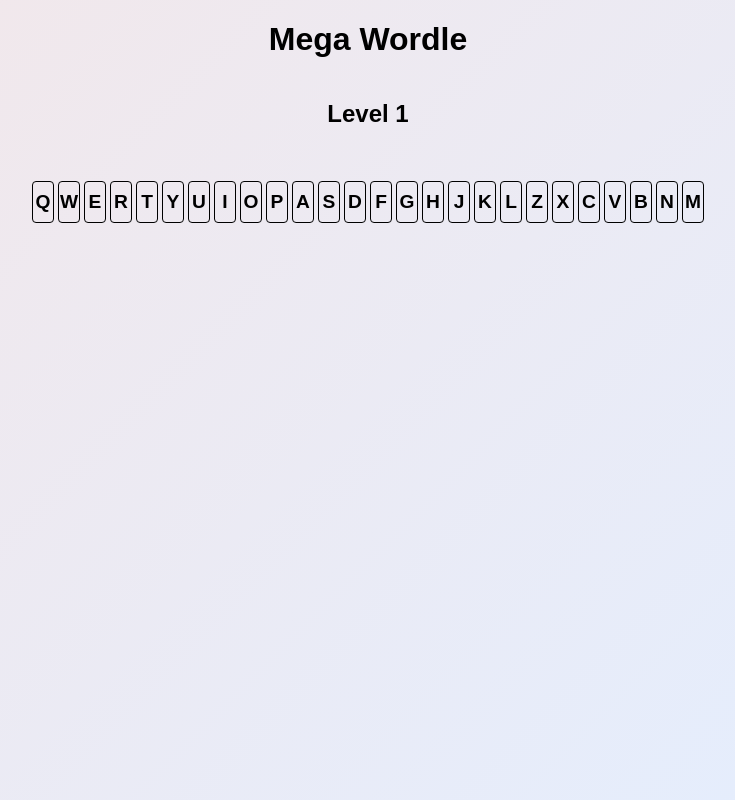
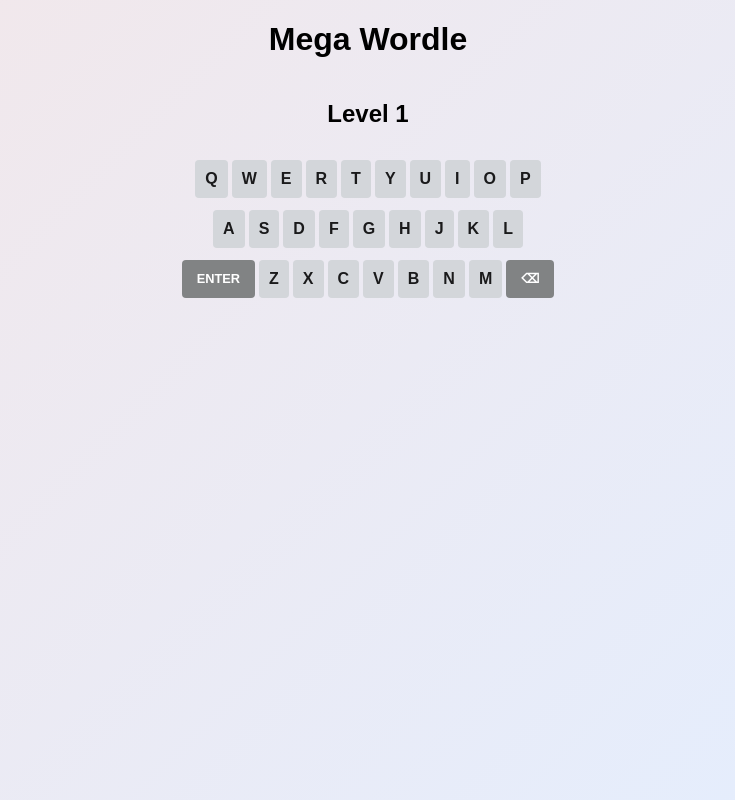
Before and after one commit to jfocha/mega-wordle, a React (Create React App) app: page / in a window 1280 px wide. Shown: the whole page, without its empty margins (272-1007 px from the left). Built offline with nearby package versions, Linux system fonts and the light colour scheme.

Commit message:
build: physical and firtual keyboard integration

```diff
--- a/src/App.js
+++ b/src/App.js
@@ -25,12 +25,11 @@ const App = () => {
   const level = useMemo(() => currentLevelIndex + 1, [currentLevelIndex]);
   const maxAttempts = useMemo(() => targetWord ? 11 - targetWord.length : 0, [targetWord]);
 
-  const handleKeyDown = useCallback((event) => {
-    if (event.keyCode === 13) {
-      if (currentGuess.length !== targetWord.length) return;
-      if (isWordInList(currentGuess)) {
-        const updatedGuesses = [...guesses, currentGuess];
-        setGuesses(updatedGuesses);
+  const handleGuess = useCallback(() => {
+    if (currentGuess.length !== targetWord.length) return;
+    if (isWordInList(currentGuess)) {
+      const updatedGuesses = [...guesses, currentGuess];
+      setGuesses(updatedGuesses);
       if (currentGuess === targetWord) {
         setIsGameOver(true);
         if (level === 5) {
@@ -46,9 +45,29 @@ const App = () => {
       setIsInvalidGuess(true);
       setTimeout(() => setIsInvalidGuess(false), 1000);
     }
+  }, [currentGuess, targetWord, guesses, level, streak, maxAttempts]);
+
+  const handleKeyDown = useCallback((event) => {
+    if (isGameOver) return;
+
+    if (event.key === 'Enter') {
+      handleGuess();
+    } else if (event.key === 'Backspace') {
+      setCurrentGuess(prev => prev.slice(0, -1));
+    } else if (/^[A-Za-z]$/.test(event.key)) {
+      if (currentGuess.length < targetWord.length) {
+        setCurrentGuess(prev => prev + event.key.toUpperCase());
+      }
     }
-  }, [currentGuess, targetWord, guesses, level, streak, maxAttempts]);
-console.log(pickedWords)
+  }, [currentGuess, targetWord.length, isGameOver, handleGuess]);
+
+  useEffect(() => {
+    window.addEventListener('keydown', handleKeyDown);
+    return () => {
+      window.removeEventListener('keydown', handleKeyDown);
+    };
+  }, [handleKeyDown]);
+
   const nextLevel = useCallback(() => {
     if (currentLevelIndex < targetWord.length - 1) {
       setCurrentLevelIndex(currentLevelIndex + 1);
@@ -70,6 +89,17 @@ console.log(pickedWords)
     }
   }, [level]);
 
+  const handleKeyClick = useCallback((letter) => {
+    if (currentGuess.length < targetWord.length && !isGameOver) {
+      setCurrentGuess(prev => prev + letter);
+    }
+  }, [currentGuess, targetWord.length, isGameOver]);
+
+  const handleBackspace = useCallback(() => {
+    setCurrentGuess(prev => prev.slice(0, -1));
+  }, []);
+
+  console.log(pickedWords)
   return (
     <div className="main-container">
       <h1>Mega Wordle</h1>
@@ -84,19 +114,6 @@ console.log(pickedWords)
       {!isGameOver && (
         <div className="wrapper">
           <Row guess={currentGuess} targetWord="" className={isInvalidGuess ? 'invalid' : ''} />
-          <input
-            type="text"
-            value={currentGuess}
-            onChange={(e) => setCurrentGuess(e.target.value.toUpperCase())}
-            onKeyDown={handleKeyDown}
-            maxLength={targetWord.length}
-            onBlur={(e) => {
-              if (e.relatedTarget === null) {
-                e.target.focus();
-              }
-            }}
-            autoFocus
-          />
         </div>
       )}
       {isGameOver && (
@@ -111,7 +128,7 @@ console.log(pickedWords)
                 <button onClick={restartGame}>Restart Game</button>
               </>
             ) : (
-            <button onClick={nextLevel}>Next Level</button>
+              <button onClick={nextLevel}>Next Level</button>
             )
           ) : (
             <>
@@ -121,9 +138,13 @@ console.log(pickedWords)
           )}
         </>
       )}
-      <div className="keyboard">
-        <Keys guesses={guesses} targetWord={targetWord} />
-      </div>
+        <Keys
+          guesses={guesses}
+          targetWord={targetWord}
+          onKeyClick={handleKeyClick}
+          onEnter={handleGuess}
+          onBackspace={handleBackspace}
+        />
     </div>
   );
 };
--- a/src/Keys.css
+++ b/src/Keys.css
@@ -1,13 +1,69 @@
+.key-row {
+  display: flex;
+  flex-wrap: wrap;
+  justify-content: center;
+  margin-bottom: 8px;
+}
+
 .keys {
-    width: 20px;
-    height: 40px;
-    border: 1px solid black;
-    border-radius: 4px;
-    display: inline-flex;
-    justify-content: center;
-    align-items: center;
-    margin: 2px;
-    color: black;
-    font-weight: bold;
-    font-size: 1.2em;
-  }
+  font-size: 1rem;
+  font-weight: bold;
+  padding: 10px;
+  margin: 2px;
+  border: none;
+  border-radius: 4px;
+  cursor: pointer;
+  transition: all 0.2s ease;
+}
+
+/* Default state */
+.keys {
+  background-color: #d3d6da;
+  color: #1a1a1b;
+}
+
+/* Hover state */
+.keys:hover {
+  background-color: #878a8c;
+}
+
+/* Correct state */
+.keys.correct {
+  background-color: #6aaa64;
+  color: white;
+}
+
+/* Present state */
+.keys.present {
+  background-color: #c9b458;
+  color: white;
+}
+
+/* Absent state */
+.keys.absent {
+  background-color: #787c7e;
+  color: white;
+}
+
+.keyboard {
+  display: flex;
+  flex-direction: column;
+  align-items: center;
+}
+
+.key-row {
+  display: flex;
+  justify-content: center;
+  margin-bottom: 8px;
+}
+
+.keys.special {
+  font-size: 0.8rem;
+  padding: 10px 15px;
+  background-color: #818384;
+  color: white;
+}
+
+.keys.special:hover {
+  background-color: #6e7071;
+}
--- a/src/Keys.jsx
+++ b/src/Keys.jsx
@@ -2,16 +2,25 @@
 import React, { useMemo } from "react";
 import "./Keys.css";
 
-const keys = ['Q', 'W', 'E', 'R', 'T', 'Y', 'U', 'I', 'O', 'P', 'A', 'S', 'D', 'F', 'G', 'H', 'J', 'K', 'L', 'Z', 'X', 'C', 'V', 'B', 'N', 'M'];
+const keys = [
+  ["Q", "W", "E", "R", "T", "Y", "U", "I", "O", "P"],
+  ["A", "S", "D", "F", "G", "H", "J", "K", "L"],
+  ["ENTER", "Z", "X", "C", "V", "B", "N", "M", "⌫"],
+];
 
 const getLetterStatus = (letter, guesses, targetWord) => {
-    if (guesses.some(guess => guess.includes(letter))) {
+  if (guesses.some((guess) => guess.includes(letter))) {
     // Check if the letter is in the correct position in any guess
-        if (guesses.some((guess, guessIndex) =>
-            guess.split("").some((guessLetter, letterIndex) =>
+    if (
+      guesses.some((guess, guessIndex) =>
+        guess
+          .split("")
+          .some(
+            (guessLetter, letterIndex) =>
               guessLetter === letter && guessLetter === targetWord[letterIndex]
           )
-        )) {
+      )
+    ) {
       return "correct";
     } else if (targetWord.includes(letter)) {
       return "present";
@@ -19,29 +28,51 @@ const getLetterStatus = (letter, guesses, targetWord) => {
       return "absent";
     }
   }
-    return "untried";
+  return "";
 };
 
-const Keys = React.memo(({ guesses, targetWord }) => {
+const Keys = React.memo(
+  ({ guesses, targetWord, onKeyClick, onEnter, onBackspace }) => {
     const keyStatuses = useMemo(() => {
-      return keys.map(key => ({
-        key,
-        status: getLetterStatus(key, guesses, targetWord)
+      return keys.flat().map((letter) => ({
+        letter,
+        status: ["ENTER", "⌫"].includes(letter)
+          ? "special"
+          : getLetterStatus(letter, guesses, targetWord),
       }));
     }, [guesses, targetWord]);
 
+    const handleKeyClick = (letter) => {
+      if (letter === "ENTER") {
+        onEnter();
+      } else if (letter === "⌫") {
+        onBackspace();
+      } else {
+        onKeyClick(letter);
+      }
+    };
+
     return (
-      <div className="key-row">
-        {keyStatuses.map(({ key, status }) => (
-          <span
-            key={key}
-            className={`keys ${status}`}
+      <div className="keyboard">
+        {keys.map((row, rowIndex) => (
+          <div key={rowIndex} className="key-row">
+            {row.map((letter) => {
+              const keyStatus = keyStatuses.find((k) => k.letter === letter);
+              return (
+                <button
+                  key={letter}
+                  className={`keys ${keyStatus.status}`}
+                  onClick={() => handleKeyClick(letter)}
                 >
-            {key}
-          </span>
+                  {letter}
+                </button>
+              );
+            })}
+          </div>
         ))}
       </div>
     );
-  });
+  }
+);
 
 export default Keys;
--- a/src/Row.css
+++ b/src/Row.css
@@ -33,12 +33,25 @@
 
 .invalid {
   background-color: #ff6b6b;
-    animation: shake 0.82s cubic-bezier(.36,.07,.19,.97) both;
+  animation: shake 0.82s cubic-bezier(0.36, 0.07, 0.19, 0.97) both;
 }
 
 @keyframes shake {
-    10%, 90% { transform: translate3d(-1px, 0, 0); }
-    20%, 80% { transform: translate3d(2px, 0, 0); }
-    30%, 50%, 70% { transform: translate3d(-4px, 0, 0); }
-    40%, 60% { transform: translate3d(4px, 0, 0); }
+  10%,
+  90% {
+    transform: translate3d(-1px, 0, 0);
   }
+  20%,
+  80% {
+    transform: translate3d(2px, 0, 0);
+  }
+  30%,
+  50%,
+  70% {
+    transform: translate3d(-4px, 0, 0);
+  }
+  40%,
+  60% {
+    transform: translate3d(4px, 0, 0);
+  }
+}
```
Also changed, not shown: src/Row.jsx (+4 -7 lines), 1 other file (tests, documents, lock files or other folders). Lines whose indentation alone changed are shown as unchanged.
